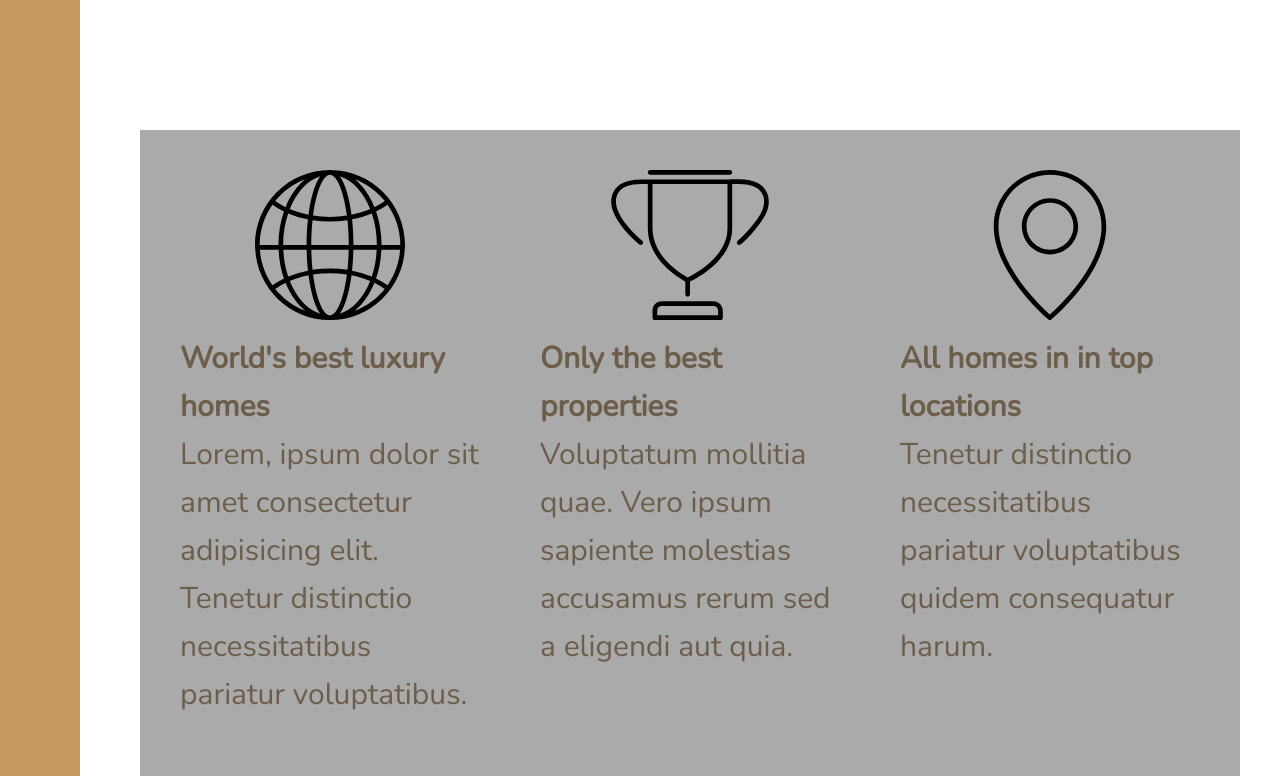
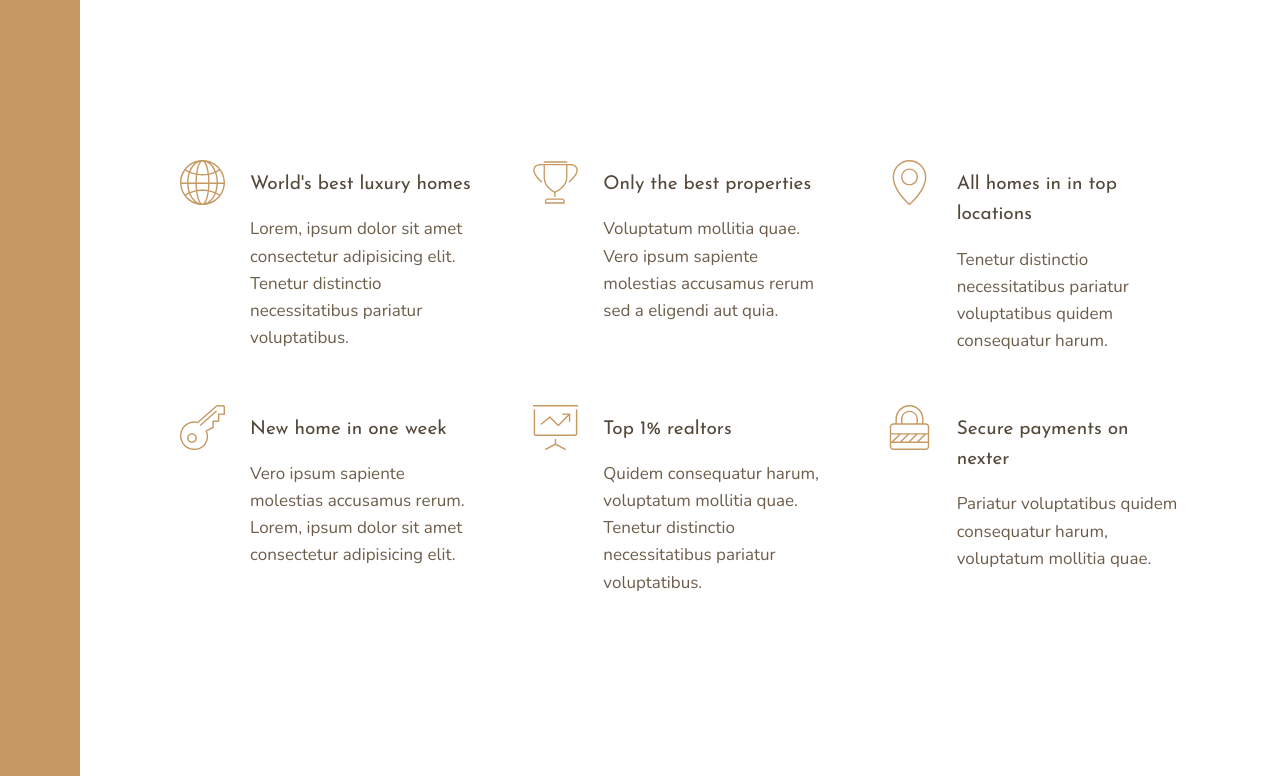
Before and after one commit to DeepLearnerSC/nexter-project, a website: page index.html in a window 1280 px wide. Shown: the part 660-1436 px from the top of the page. Drawn offline with nearby package versions, Linux system fonts and the light colour scheme.

Commit message:
features section done

```diff
--- a/sass/_features.scss
+++ b/sass/_features.scss
@@ -1,12 +1,31 @@
 .features {
-  background-color: $color-grey-light-2;
+  // background-color: $color-grey-light-2;
   grid-column: center-start / center-end;
 
   margin: 15rem 0;
 
   display: grid;
-  grid-template-columns: repeat(3, 1fr);
-//   grid-template-columns: repeat(auto-fit, minmax(25rem, 1fr));
+  // grid-template-columns: repeat(3, 1fr);
+  grid-template-columns: repeat(auto-fit, minmax(25rem, 1fr));
   grid-gap: 6rem;
-//   align-items: start;
+  align-items: start;
 }
+
+.feature {
+  display: grid;
+  grid-template-columns: min-content 1fr;
+  grid-row-gap: 1.5rem;
+  grid-column-gap: 2.5rem;
+
+  &__icon {
+      fill: $color-primary;
+      width: 4.5rem;
+      height: 4.5rem;
+      grid-row: 1 / span 2;
+      transform: translateY(-1rem);
+  }
+
+  &__text {
+      font-size: 1.7rem;
+  }
+}
--- a/sass/_typography.scss
+++ b/sass/_typography.scss
@@ -0,0 +1,36 @@
+%heading {
+    font-family: $font-display;
+    font-weight: 400;
+}
+
+.heading-1 {
+    @extend %heading;
+    // font-size: 4.5rem;
+    // color: $color-grey-light-1;
+    // line-height: 1;
+}
+
+.heading-2 {
+    @extend %heading;
+    // font-size: 4rem;
+    // font-style: italic;
+    // line-height: 1;
+
+    // &--light { color: $color-grey-light-1; }
+    // &--dark { color: $color-grey-dark-1; }
+}
+
+.heading-3 {
+    @extend %heading;
+    // font-size: 1.6rem;
+    // color: $color-primary;
+    // text-transform: uppercase;
+}
+
+.heading-4 {
+    @extend %heading;
+    font-size: 1.9rem;
+
+    &--light { color: $color-grey-light-1; }
+    &--dark { color: $color-grey-dark-1; }
+}
```
Also changed, not shown: css/style.css.
